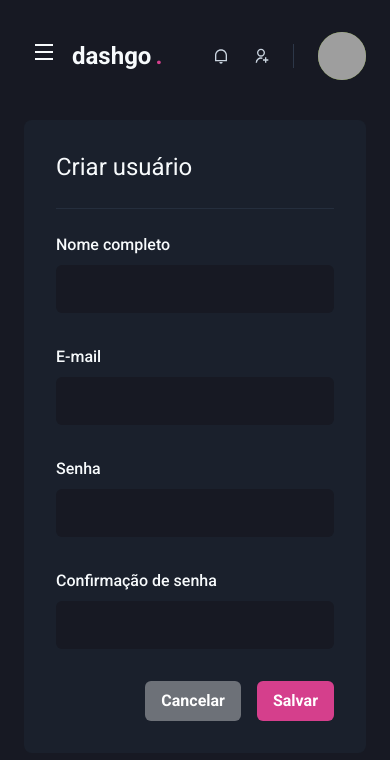
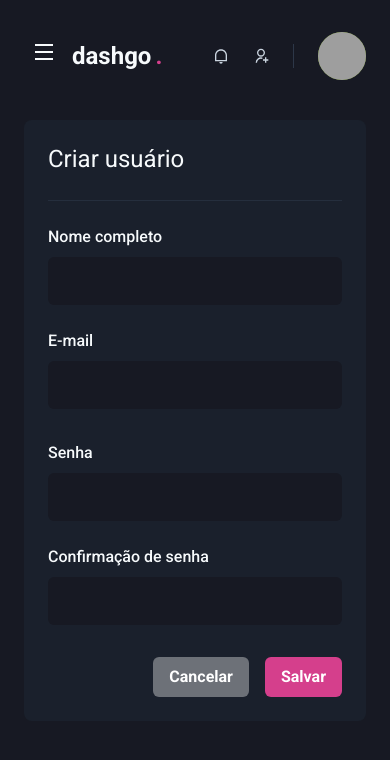
Before and after one commit to Aprendizado-cursos/dashgo, a Next.js app: page /users/create in a window 390 px wide. Shown: the top 760 px of the page. Built offline with nearby package versions, Linux system fonts and the light colour scheme; grey boxes are pictures that could not be loaded.

Commit message:
feat(Page: User): :sparkles: Cadastro responsivo

```diff
--- a/src/pages/users/create.tsx
+++ b/src/pages/users/create.tsx
@@ -9,17 +9,17 @@
             <Header></Header>
             <Flex w="100%" my="6" maxWidth={1480} mx="auto" px="6">
                 <Sidebar></Sidebar>
-                <Box flex="1" borderRadius={8} bgColor="gray.800" p="8">
+                <Box flex="1" borderRadius={8} bgColor="gray.800" p={["6", "8"]}>
                     <Heading size="lg" fontWeight="normal">
                         Criar usuário
                     </Heading>
                     <Divider my="6" borderColor="gray.700" />
                     <VStack spacing="8">
-                        <SimpleGrid minChildWidth="240px" spacing="8" w="100%">
+                        <SimpleGrid minChildWidth="240px" spacing={["6", "8"]} w="100%">
                             <Input name="name" label="Nome completo"></Input>
                             <Input name="email" type="email" label="E-mail"></Input>
                         </SimpleGrid>
-                        <SimpleGrid minChildWidth="240px" spacing="8" w="100%">
+                        <SimpleGrid minChildWidth="240px" spacing={["6", "8"]} w="100%">
                             <Input name="password" type="password" label="Senha"></Input>
                             <Input name="password_confirmation" type="password" label="Confirmação de senha"></Input>
                         </SimpleGrid>
```
